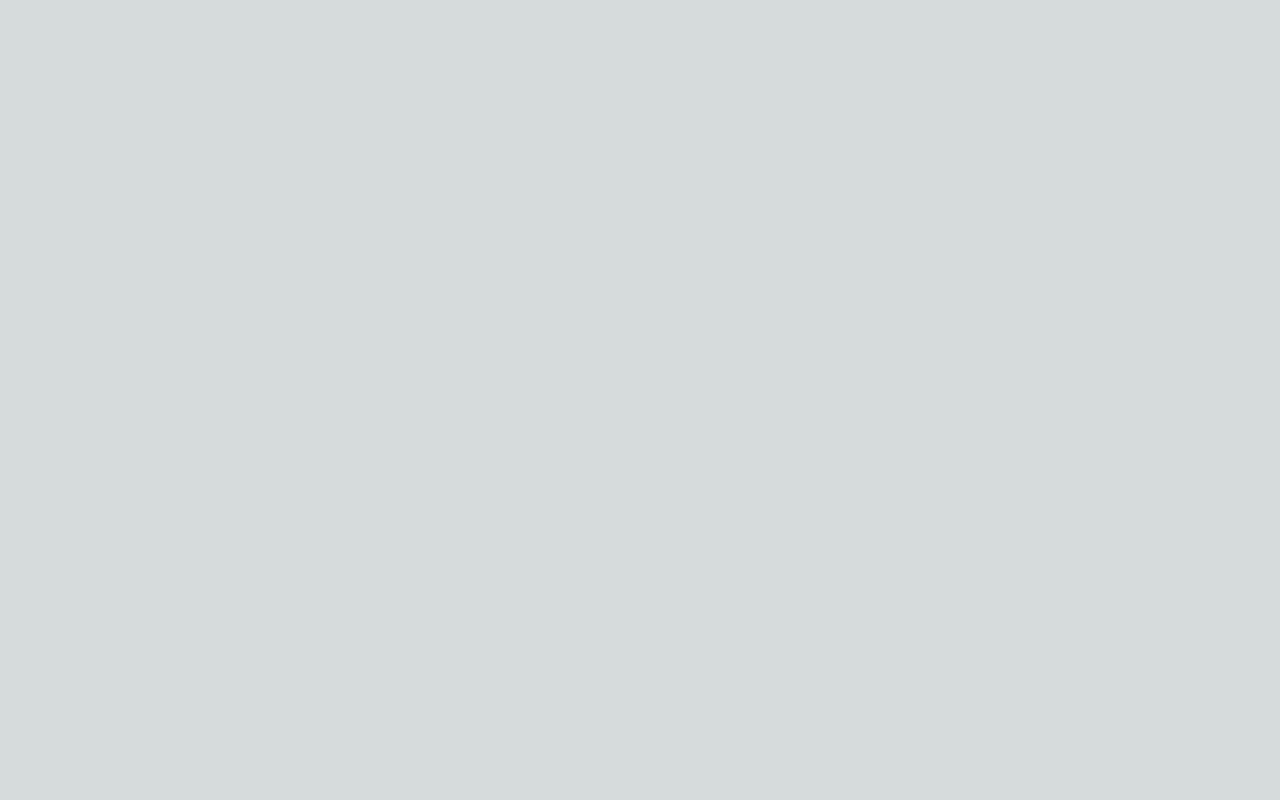
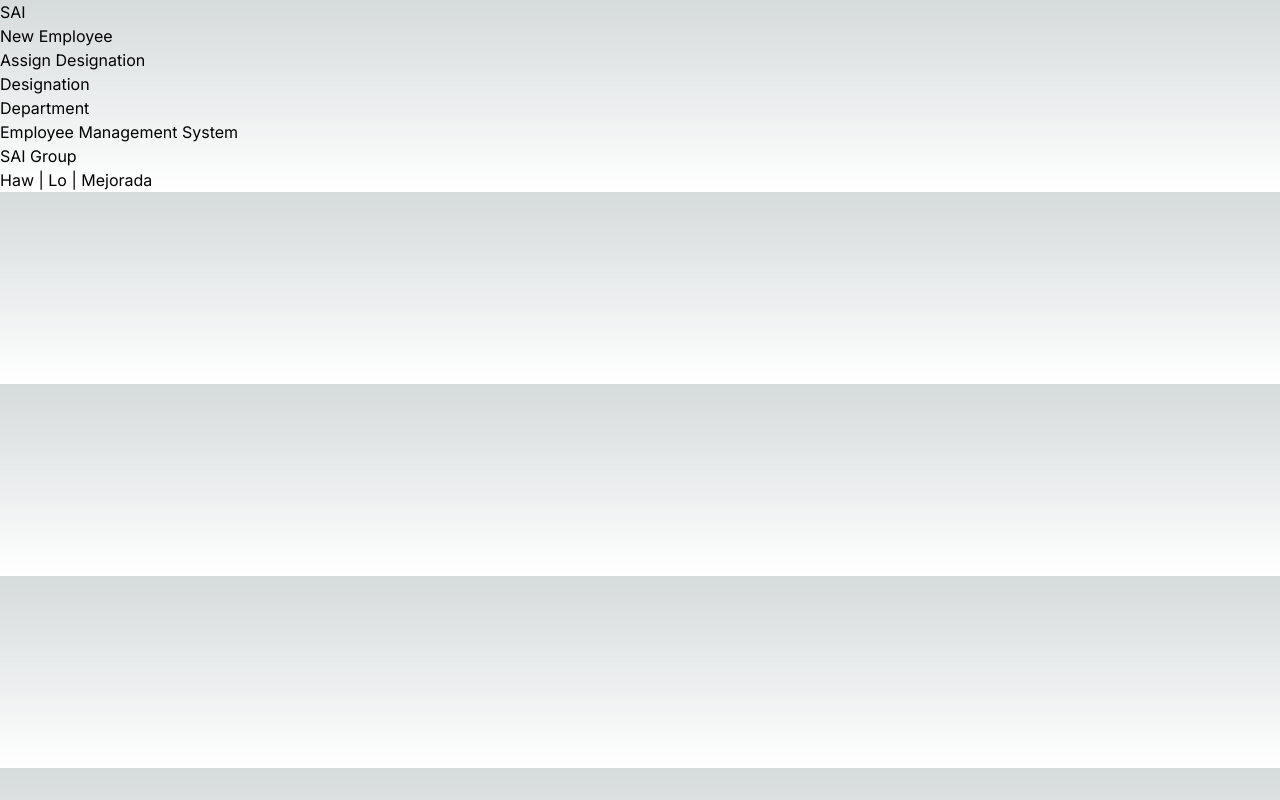
Before and after one commit to ivanjameslo/m02, a Next.js app: page / in a window 1280 px wide. Built offline with nearby package versions, Linux system fonts and the light colour scheme.

Commit message:
rough outline for navbar and starting page

```diff
--- a/app/page.tsx
+++ b/app/page.tsx
@@ -1,9 +1,10 @@
 import Image from "next/image";
+import StartingPage from "../components/startingPage";
 
 export default function Home() {
   return (
     <main>
-
+      <StartingPage />
     </main>
   );
 }
--- /dev/null
+++ b/components/Navbar.tsx
@@ -0,0 +1,21 @@
+import React from 'react'
+
+const Navbar = () => {
+  return (
+    <div>
+        <div>
+            <h2>SAI</h2>
+            {/* can be replaced by logo */}
+            <ul>
+                <li>New Employee</li>
+                <li>Assign Designation</li>
+                <li>Designation</li>
+                <li>Department</li>
+            </ul>
+        </div>
+
+    </div>
+  )
+}
+
+export default Navbar
--- a/components/startingPage.tsx
+++ b/components/startingPage.tsx
@@ -1,12 +1,24 @@
 import React from 'react'
+import Navbar from './navbar'
 
 const startingPage = () => {
   return (
-    <div>startingPage</div>
+    <div>
+      <Navbar />
+      <div>
+        <h1>Employee Management System</h1>
+      </div>
+      <div>
+        <h2>SAI Group</h2>
+      </div>
+      <div>
+        <p>Haw  |  Lo  |  Mejorada</p>
+      </div>
+    </div>
   )
 }
 
 export default startingPage
 
-//logo, navbar, and buttons to newEmployees,
+//logo, navbar, and buttons (could also be placed on the navbar) to newEmployees,
 //assignDesgination, designation, and department
```
